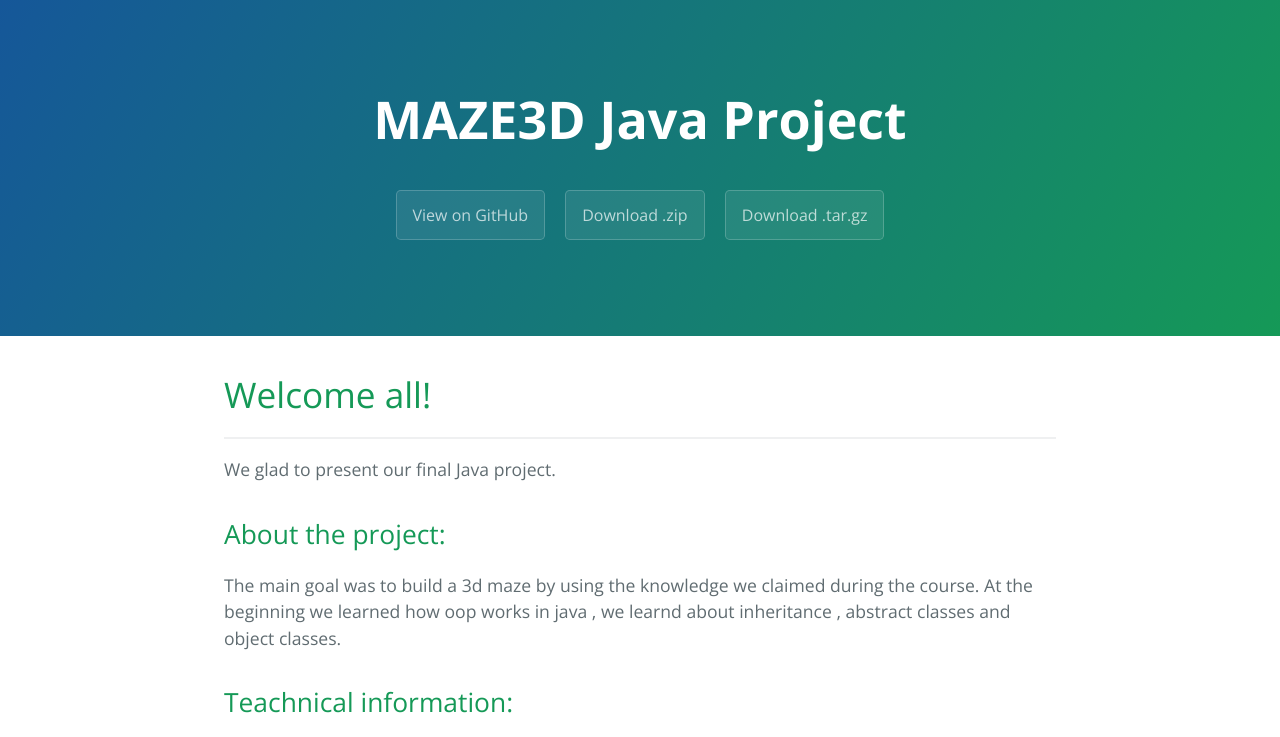
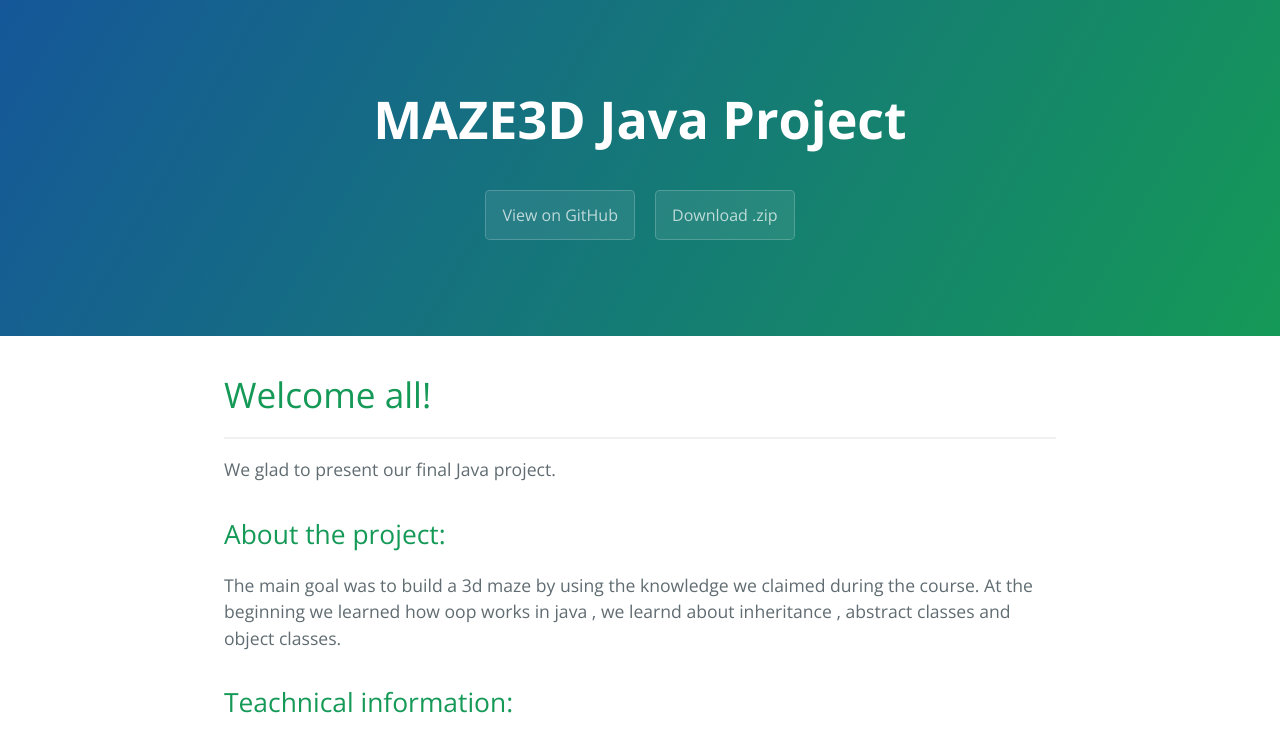
Before and after one commit to lioran1990/Java-Project, a plain HTML site: page index.html in a window 1280 px wide. Shown: the top 737 px of the page. Drawn offline with nearby package versions, Linux system fonts and the light colour scheme.

Commit message:
Update index.html

```diff
--- a/index.html
+++ b/index.html
@@ -14,8 +14,8 @@
       <h1 class="project-name">MAZE3D Java Project</h1>
       <h2 class="project-tagline"></h2>
       <a href="https://github.com/lioran1990/Java-Project" class="btn">View on GitHub</a>
-      <a href="https://github.com/lioran1990/Java-Project/zipball/master" class="btn">Download .zip</a>
-      <a href="https://github.com/lioran1990/Java-Project/tarball/master" class="btn">Download .tar.gz</a>
+      <a href="https://github.com/lioran1990/Java-Project/zipball/GUI" class="btn">Download .zip</a>
+
     </section>
 
     <section class="main-content">
```
